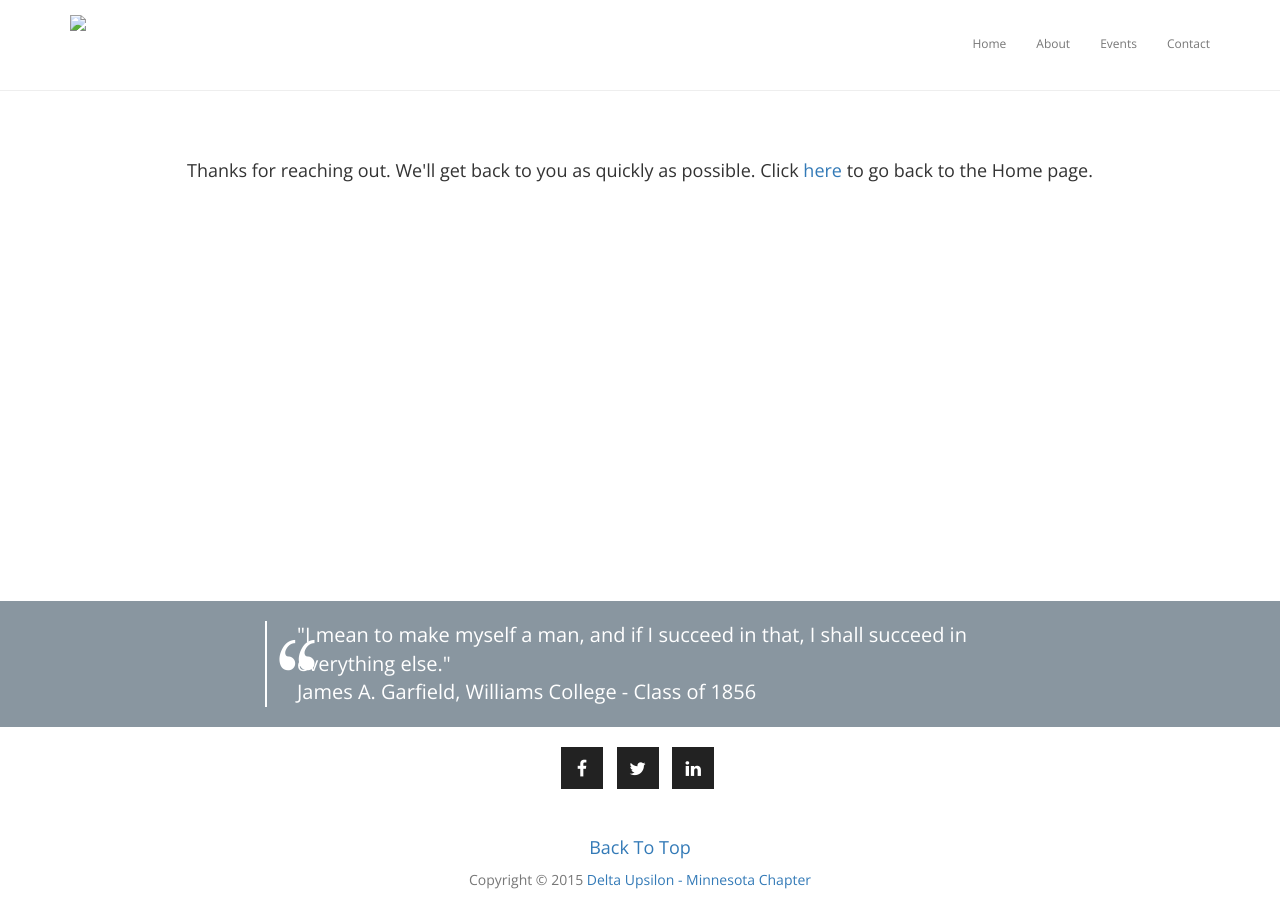
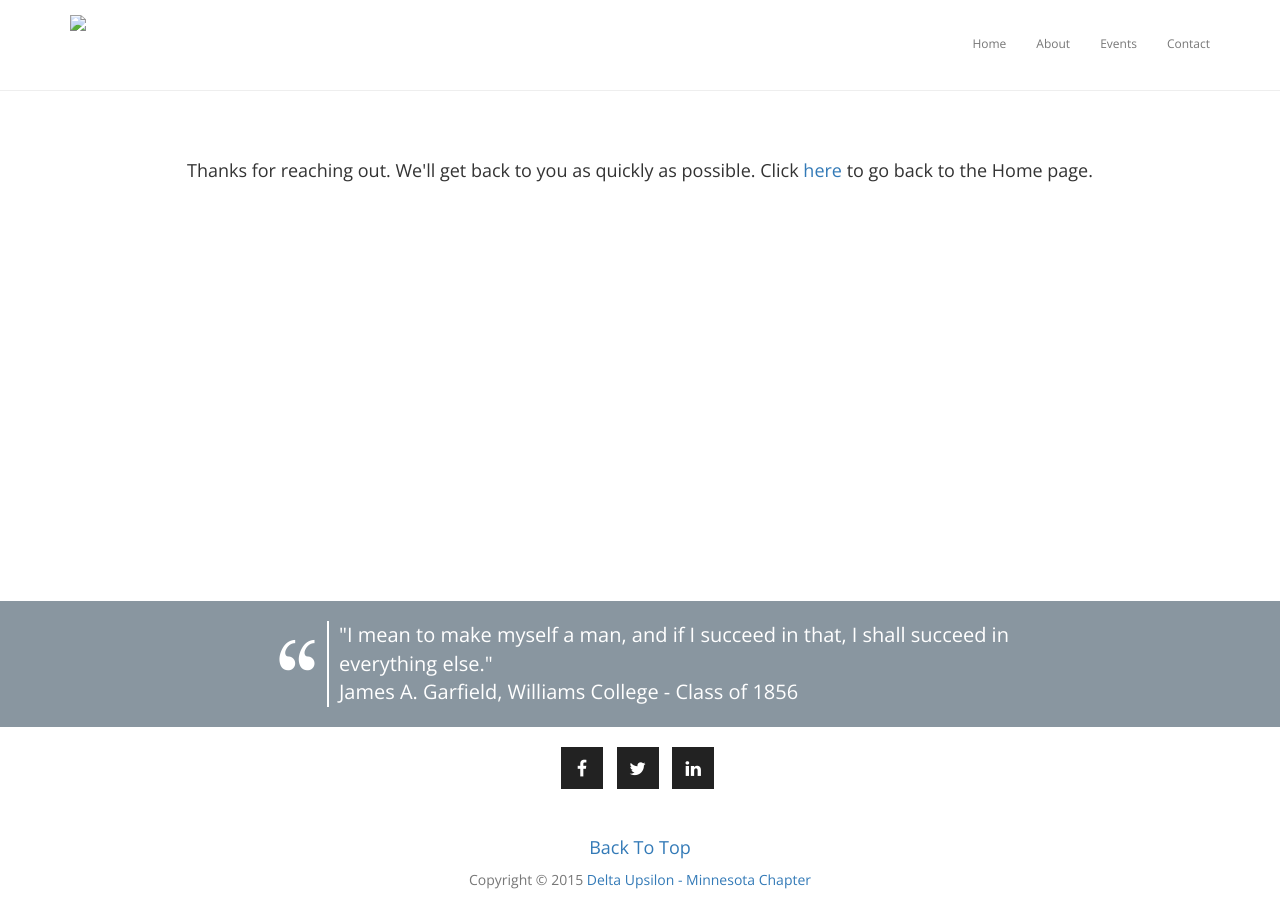
Before and after one commit to stach053/du-umn.com, a Jekyll site: the page built from thanks/index.html, in a window 1280 px wide and 900 px high, scrolled down 59 px. Built offline with Jekyll 4.4.1, drawn with Linux system fonts in a browser that asks for light colours; nearby versions of some CDN libraries.

Commit message:
Fixed quote

```diff
--- a/css/screen.css
+++ b/css/screen.css
@@ -296,4 +296,6 @@
 
 .footer .quote-container {
 	border-left: 2px solid rgb(255, 255, 255);
+	margin-left: 62px;
+	padding-left: 10px;
 }
```
